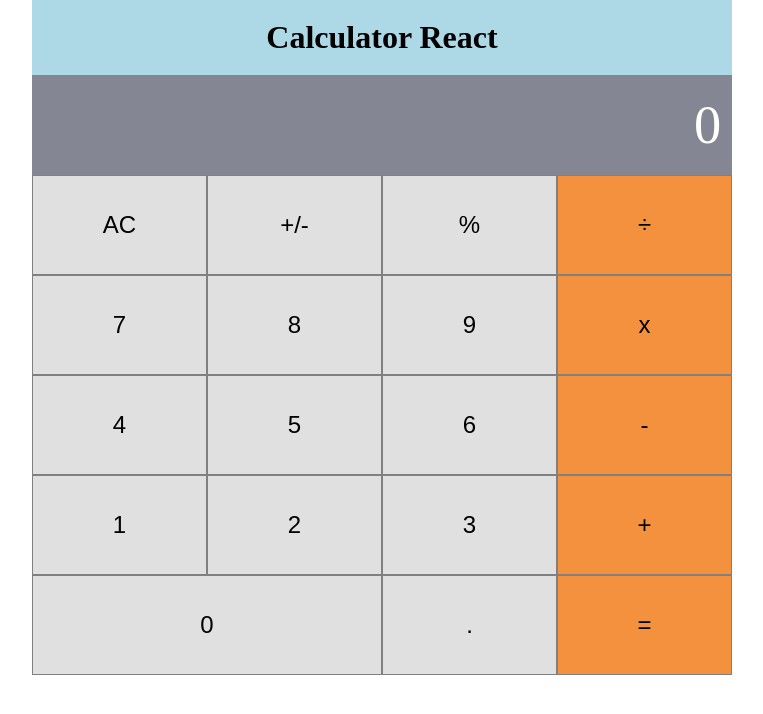
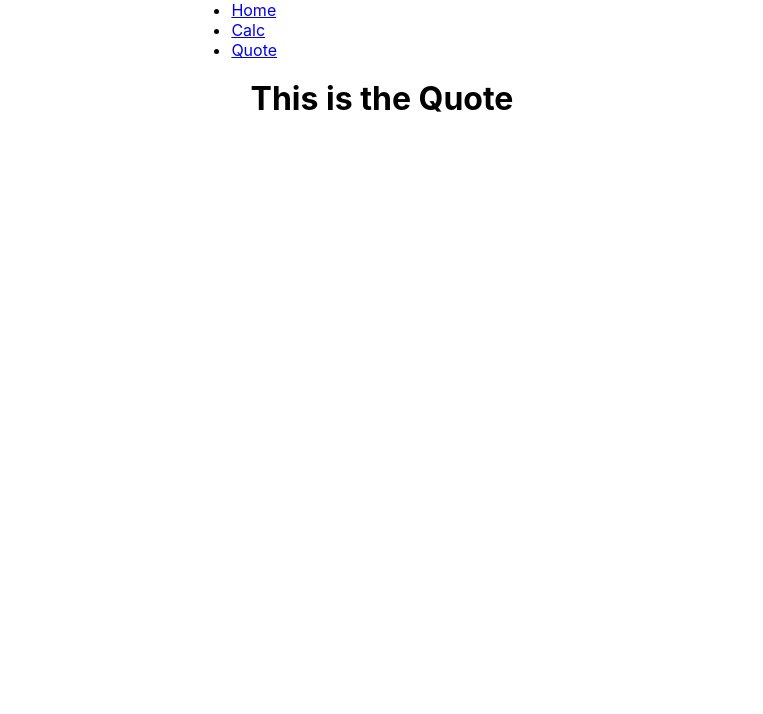
Before and after one commit to praz99/react_calculator, a React (Create React App) app: page /quote in a window 1280 px wide. Shown: the top 714 px of the page, without its empty margins (258-1021 px from the left). Built offline with nearby package versions, Linux system fonts and the light colour scheme.

Commit message:
add different pages. add a navbar with links for calculator and quote, add home page, add quote page, move calculator to its page.

```diff
--- a/package.json
+++ b/package.json
@@ -10,6 +10,7 @@
     "prop-types": "^15.7.2",
     "react": "^17.0.1",
     "react-dom": "^17.0.1",
+    "react-router-dom": "^5.2.0",
     "react-scripts": "4.0.1",
     "web-vitals": "^0.2.4"
   },
--- /dev/null
+++ b/src/components/Routes.js
@@ -0,0 +1,19 @@
+import React from 'react';
+import { BrowserRouter, Switch, Route } from 'react-router-dom';
+import App from './App';
+import Home from '../layouts/Home';
+import Quote from '../layouts/Quote';
+import NotFound from '../layouts/NotFound';
+
+const Routes = () => (
+  <BrowserRouter>
+    <Switch>
+      <Route path="/" component={Home} exact />
+      <Route path="/quote" component={Quote} exact />
+      <Route path="/calculator" component={App} exact />
+      <Route component={NotFound} exact />
+    </Switch>
+  </BrowserRouter>
+);
+
+export default Routes;
--- a/src/index.js
+++ b/src/index.js
@@ -1,11 +1,14 @@
 import React from 'react';
 import ReactDOM from 'react-dom';
-import App from './components/App';
+import Routes from './components/Routes';
+import Navbar from './layouts/Navbar';
 import reportWebVitals from './reportWebVitals';
+import './styles/index.css';
 
 ReactDOM.render(
   <React.StrictMode>
-    <App />
+    <Navbar />
+    <Routes />
   </React.StrictMode>,
   document.getElementById('root'),
 );
--- /dev/null
+++ b/src/layouts/Home.js
@@ -0,0 +1,5 @@
+const Home = () => (
+  <h1>This is the Home</h1>
+);
+
+export default Home;
--- /dev/null
+++ b/src/layouts/Navbar.js
@@ -0,0 +1,19 @@
+import React from 'react';
+
+const Navbar = () => (
+  <div className="navbar">
+    <ul>
+      <li>
+        <a href="/">Home</a>
+      </li>
+      <li>
+        <a href="/calculator">Calc</a>
+      </li>
+      <li>
+        <a href="/quote">Quote</a>
+      </li>
+    </ul>
+  </div>
+);
+
+export default Navbar;
--- /dev/null
+++ b/src/layouts/NotFound.js
@@ -0,0 +1,7 @@
+const NotFound = () => (
+  <h1>
+    Go home, you are drunk. :-D
+  </h1>
+);
+
+export default NotFound;
--- /dev/null
+++ b/src/layouts/Quote.js
@@ -0,0 +1,7 @@
+const Quote = () => {
+  return (
+    <h1>This is the Quote</h1>
+  );
+};
+
+export default Quote;
--- a/src/styles/App.css
+++ b/src/styles/App.css
@@ -1,11 +1,3 @@
-*,
-*::before,
-*::after {
-  box-sizing: border-box;
-  margin: 0;
-  padding: 0;
-}
-
 .App {
   margin: 0 auto;
   background-color: lightblue;
--- /dev/null
+++ b/src/styles/index.css
@@ -0,0 +1,30 @@
+html {
+  box-sizing: border-box;
+}
+
+*,
+*::before,
+*::after {
+  box-sizing: inherit;
+  margin: 0;
+  padding: 0;
+}
+
+body {
+  display: flex;
+  justify-content: center;
+  font-family:
+    -apple-system,
+    BlinkMacSystemFont,
+    'Segoe UI',
+    'Roboto',
+    'Oxygen',
+    'Ubuntu',
+    'Cantarell',
+    'Fira Sans',
+    'Droid Sans',
+    'Helvetica Neue',
+    sans-serif;
+  -webkit-font-smoothing: antialiased;
+  -moz-osx-font-smoothing: grayscale;
+}
```
Also changed, not shown: 2 other files (tests, documents, lock files or other folders).
